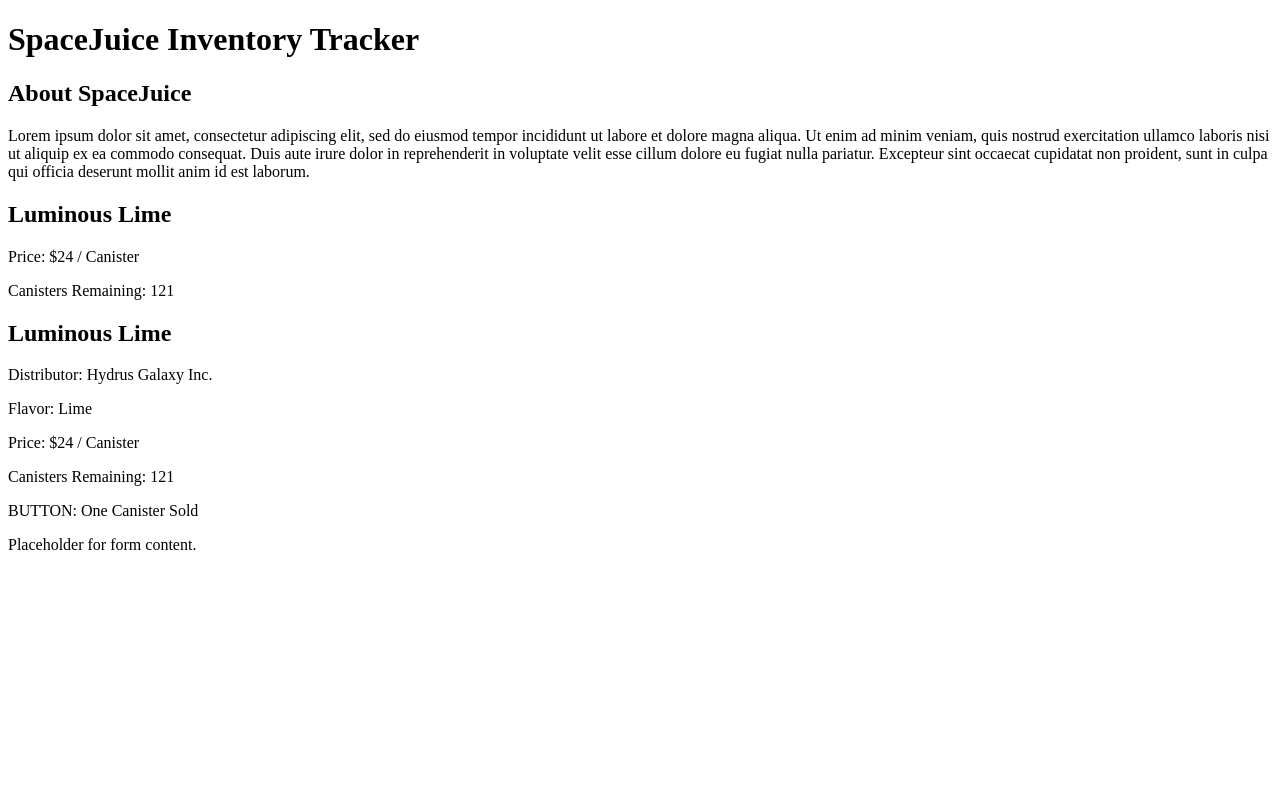
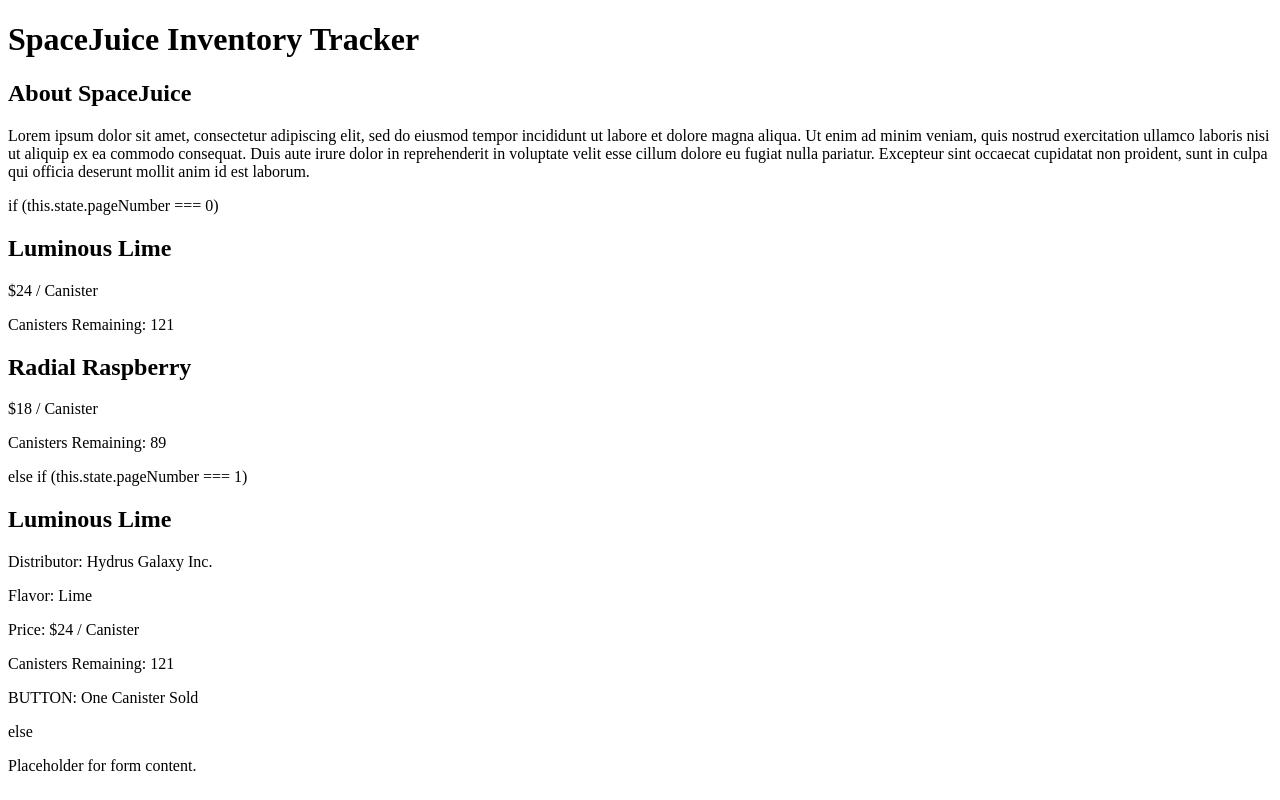
Before and after one commit to ellajtanttu/spacejuice-tracker, a React (Create React App) app: page / in a window 1280 px wide. Built offline with nearby package versions, Linux system fonts and the light colour scheme.

Commit message:
add static props and looping

```diff
--- a/src/components/Juice.js
+++ b/src/components/Juice.js
@@ -1,14 +1,21 @@
 import React from "react";
-// import PropTypes from "prop-types";
+import PropTypes from "prop-types";
 
-function Juice() {
+function Juice(props) {
   return (
     <React.Fragment>
-        <h2>Luminous Lime</h2>
-        <p>Price: $24 / Canister</p>
-        <p>Canisters Remaining: 121</p>
+        <h2>{props.name}</h2>
+        <p>{props.price}</p>
+        <p>Canisters Remaining: {props.canisterCount}</p>
     </React.Fragment>
   );
 }
 
+
+Juice.propTypes = {
+  name: PropTypes.string,
+  price: PropTypes.string,
+  canisterCount: PropTypes.number
+};
+
 export default Juice;
--- a/src/components/JuiceControl.js
+++ b/src/components/JuiceControl.js
@@ -10,7 +10,6 @@ class JuiceControl extends React.Component {
     this.state = {
       mainJuiceList: [],
       pageShowing: 0,
-      currentJuiceInDetails: null
     };
   }
 
@@ -23,12 +22,17 @@ FUTURE: New Juice Form | 2 => button: Details(1)
 render() {
   return (
     <React.Fragment>
+    if (this.state.pageNumber === 0) {
       <JuiceList />
+    } else if (this.state.pageNumber === 1) {
       <JuiceDetails />
+    } else {
       <NewJuiceForm />
+    }
     </React.Fragment>
+
   )
-  // let currentPage = null;
+  let currentPage = null;
 }
 
 
--- a/src/components/JuiceList.js
+++ b/src/components/JuiceList.js
@@ -1,11 +1,37 @@
 import React from "react";
 import Juice from "./Juice";
-// import PropTypes from "prop-types";
+import PropTypes from "prop-types";
+
+const mainJuiceList = [
+  {
+    name: "Luminous Lime",
+    distributor: "Hydrus Galaxy Inc.",
+    flavor: "Lime",
+    price: "$24 / Canister",
+    canisterCount: "121"
+  },
+  {
+    name: "Radial Raspberry",
+    distributor: "Medusa Nebula corp.",
+    flavor: "Raspberry",
+    price: "$18 / Canister",
+    canisterCount: "89"
+  }
+];
 
 function JuiceList() {
   return (
     <React.Fragment>
-      <Juice />
+      {mainJuiceList.map((juice, index) =>
+        <Juice
+          name= {juice.name}
+          distributor= {juice.distributor}
+          flavor= {juice.flavor}
+          price= {juice.price}
+          canisterCount= {juice.canisterCount}
+          key= {index}
+        />
+      )}
     </React.Fragment>
   )
 }
```
